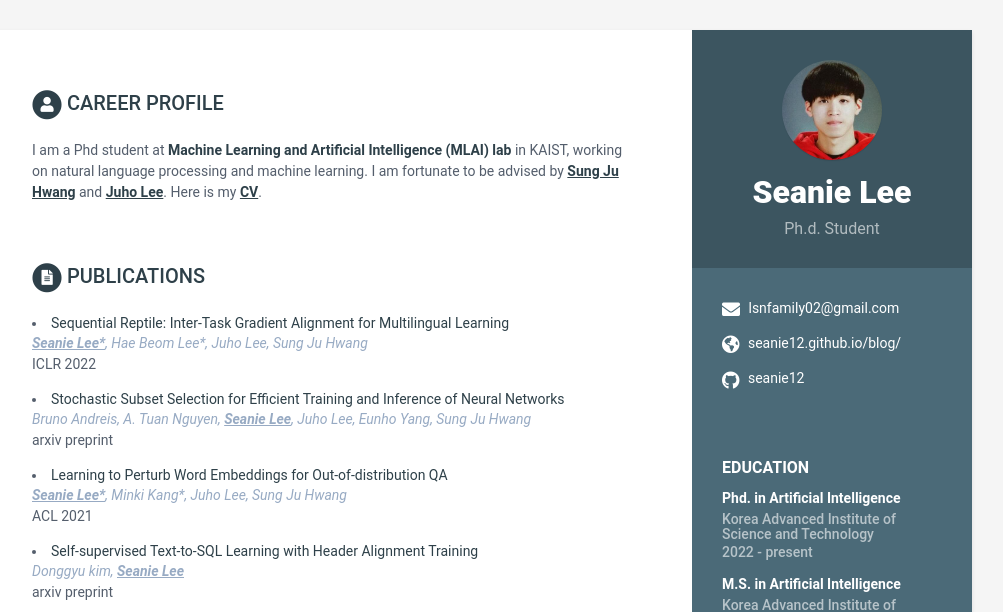
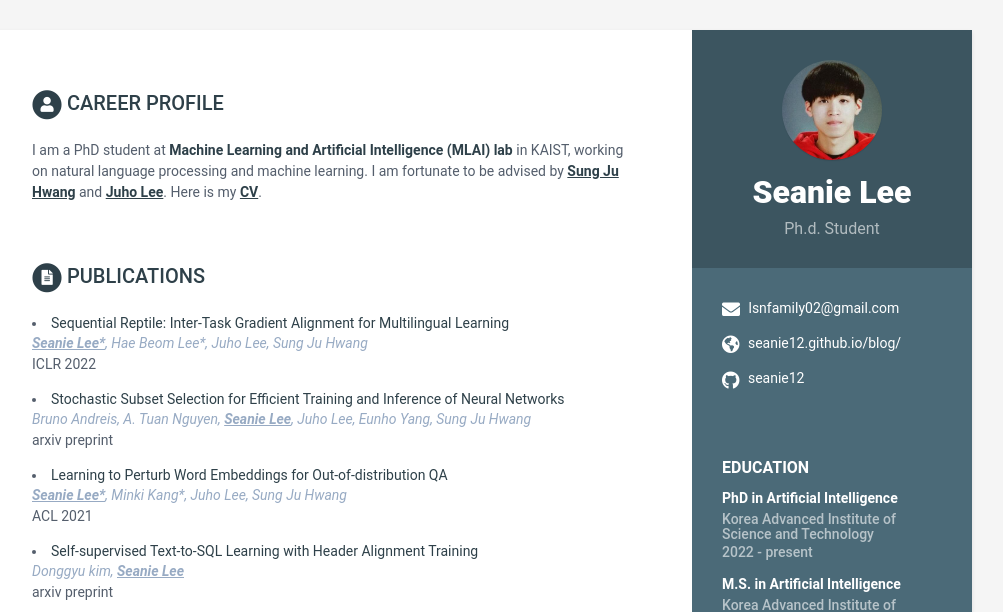
Before and after one commit to seanie12/seanie12.github.io, a Jekyll site: the page built from index.html, in a window 1280 px wide. Shown: the top 612 px of the page, without its empty margins (168-1171 px from the left). Built offline with Jekyll 4.4.1, drawn with Linux system fonts in a browser that asks for light colours.

```diff
--- a/_data/data.yml
+++ b/_data/data.yml
@@ -35,10 +35,10 @@ sidebar:
 career-profile:
     title: Career Profile
     summary: |
-      I am a Phd student at  <a target="_blank" href="https://www.mlai-kaist.com/"> <b>Machine Learning and Artificial Intelligence (MLAI) lab</b></a> in KAIST, working on natural language processing and machine learning. I am fortunate to be advised by <a target="_blank"  href="http://www.sungjuhwang.com"><b><u>Sung Ju Hwang</u></b></a> and <a target="_blank"  href="https://juho-lee.github.io/"><b><u>Juho Lee</u></b></a>.
+      I am a PhD student at  <a target="_blank" href="https://www.mlai-kaist.com/"> <b>Machine Learning and Artificial Intelligence (MLAI) lab</b></a> in KAIST, working on natural language processing and machine learning. I am fortunate to be advised by <a target="_blank"  href="http://www.sungjuhwang.com"><b><u>Sung Ju Hwang</u></b></a> and <a target="_blank"  href="https://juho-lee.github.io/"><b><u>Juho Lee</u></b></a>.
       Here is my <a href="../cv/cv.pdf" class="link-in-list"><b><u>CV</u></b></a>.
 education:
-    - degree: Phd. in Artificial Intelligence
+    - degree: PhD in Artificial Intelligence
       university: Korea Advanced Institute of Science and Technology
       time: 2022 - present
       details: |
```
